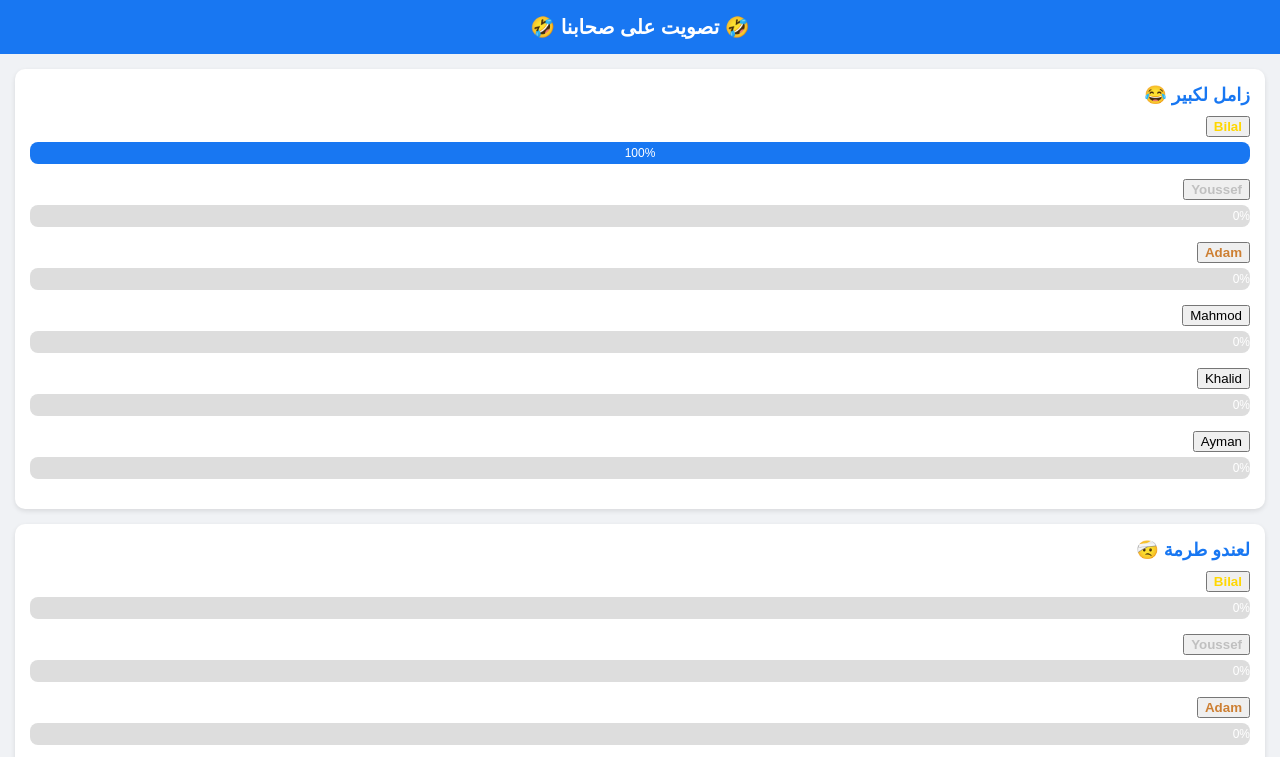
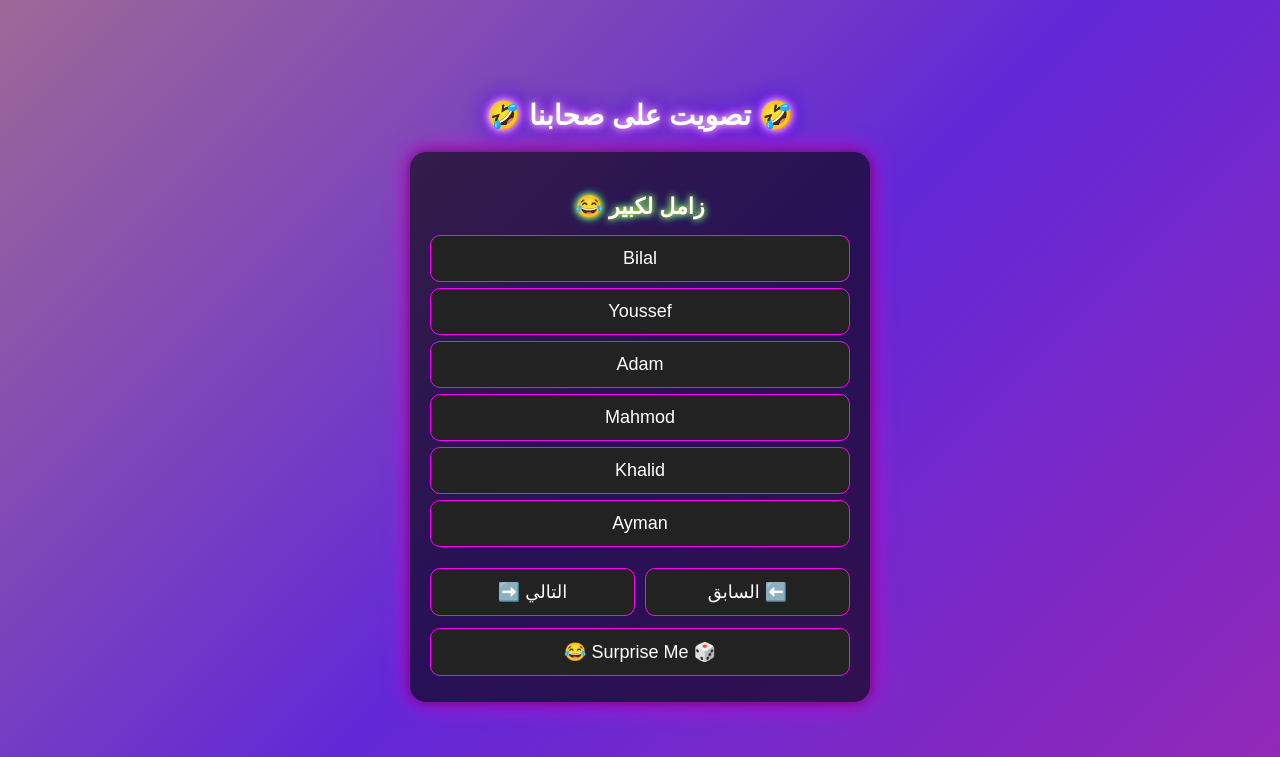
Before and after one commit to MarokiCrypto/plaaay, a plain HTML site: page index.html in a window 1280 px wide. Both pictures are taken after a click on the button "Bilal". Shown: the top 757 px of the page. Drawn offline with Linux system fonts and the light colour scheme.

Commit message:
Update index.html

```diff
--- a/index.html
+++ b/index.html
@@ -6,174 +6,226 @@
   <meta name="viewport" content="width=device-width, initial-scale=1.0">
   <style>
     body {
-      font-family: Arial, sans-serif;
-      background: #f0f2f5;
       margin: 0;
-      padding: 0;
-      color: #1c1e21;
+      font-family: 'Arial', sans-serif;
+      color: #fff;
+      background: linear-gradient(-45deg,#f9ce34,#ee2a7b,#6228d7,#f9ce34);
+      background-size: 400% 400%;
+      animation: gradientMove 10s ease infinite;
+      display: flex;
+      justify-content: center;
+      align-items: center;
+      min-height: 100vh;
+      flex-direction: column;
+      overflow-x: hidden;
+    }
+    @keyframes gradientMove {
+      0% {background-position:0% 50%}
+      50% {background-position:100% 50%}
+      100% {background-position:0% 50%}
     }
     header {
-      background: #1877f2;
-      color: white;
-      padding: 15px;
+      font-size: 28px;
+      font-weight: bold;
+      margin-bottom: 20px;
+      text-shadow: 0 0 8px #fff, 0 0 15px #ff00ff, 0 0 25px #00f;
+    }
+    .card {
+      background: rgba(0,0,0,0.6);
+      border-radius: 16px;
+      padding: 20px;
+      width: 95%;
+      max-width: 420px;
       text-align: center;
-      font-size: 20px;
-      font-weight: bold;
+      box-shadow: 0 0 15px rgba(0,0,0,0.6),0 0 25px #ff00ff;
+      animation: fadeIn 0.6s ease;
     }
-    .category {
-      background: #fff;
-      margin: 15px;
-      padding: 15px;
-      border-radius: 10px;
-      box-shadow: 0 2px 5px rgba(0,0,0,0.1);
+    @keyframes fadeIn {
+      from {opacity: 0; transform: translateY(30px);}
+      to {opacity: 1; transform: translateY(0);}
     }
-    .category h3 {
-      margin: 0 0 10px;
-      color: #1877f2;
-      font-size: 18px;
+    .card h3 {
+      margin-bottom: 15px;
+      font-size: 22px;
+      text-shadow: 0 0 6px #ff0,0 0 10px #0ff;
     }
-    .names button {
+    button {
       display: block;
       width: 100%;
-      margin: 5px 0;
-      padding: 10px;
-      background: #e7f3ff;
-      border: 1px solid #1877f2;
-      border-radius: 8px;
-      font-size: 16px;
+      margin: 6px 0;
+      padding: 12px;
+      background: #222;
+      border: 1px solid #ff00ff;
+      border-radius: 10px;
+      color: #fff;
+      font-size: 18px;
       cursor: pointer;
-      transition: transform 0.2s, background 0.2s;
+      transition: 0.3s;
       position: relative;
       overflow: hidden;
     }
-    .names button:hover {
-      background: #d0e7ff;
-    }
-    .names button:active {
-      transform: scale(0.95) rotate(-2deg);
-    }
-    .bar {
-      background: #ddd;
-      border-radius: 8px;
-      overflow: hidden;
-      margin: 5px 0 15px;
-      height: 22px;
-      position: relative;
-    }
-    .bar-fill {
-      background: #1877f2;
-      height: 100%;
-      width: 0;
-      color: white;
-      text-align: center;
-      font-size: 12px;
-      line-height: 22px;
-      transition: width 0.6s ease;
+    button:hover {
+      background: #ff00ff;
+      color: #fff;
+      box-shadow: 0 0 12px #ff00ff,0 0 20px #0ff;
     }
     .emoji-fly {
       position: absolute;
       animation: fly 1s forwards;
-      font-size: 24px;
+      font-size: 26px;
       pointer-events: none;
     }
     @keyframes fly {
-      0% { opacity: 1; transform: translateY(0) scale(1);}
-      100% { opacity: 0; transform: translateY(-60px) scale(1.5);}
+      0% {opacity:1; transform:translateY(0) scale(1);}
+      100% {opacity:0; transform:translateY(-60px) scale(1.5);}
     }
-    .top1 {color: gold; font-weight: bold;}
-    .top2 {color: silver; font-weight: bold;}
-    .top3 {color: #cd7f32; font-weight: bold;}
+    .controls {
+      margin-top: 15px;
+      display: flex;
+      justify-content: space-between;
+      gap: 10px;
+    }
+    .leaderboard {
+      background: rgba(0,0,0,0.7);
+      padding: 20px;
+      border-radius: 16px;
+      box-shadow: 0 0 15px #0ff, 0 0 25px #f0f;
+      text-align: center;
+      width: 95%;
+      max-width: 420px;
+    }
+    .leaderboard h2 {
+      margin-bottom: 15px;
+      font-size: 24px;
+    }
+    .progress {
+      background: #444;
+      border-radius: 8px;
+      height: 22px;
+      margin: 5px 0;
+      overflow: hidden;
+    }
+    .progress-fill {
+      height: 100%;
+      text-align: center;
+      line-height: 22px;
+      color: #fff;
+      font-size: 13px;
+      transition: width 0.5s;
+    }
+    .gold {color: gold; font-weight: bold;}
+    .silver {color: silver; font-weight: bold;}
+    .bronze {color: #cd7f32; font-weight: bold;}
   </style>
 </head>
 <body>
 
 <header>🤣 تصويت على صحابنا 🤣</header>
-<div id="polls"></div>
+<div class="card" id="questionCard">
+  <h3 id="question"></h3>
+  <div id="options"></div>
+  <div class="controls">
+    <button onclick="prevQuestion()">⬅️ السابق</button>
+    <button onclick="nextQuestion()">التالي ➡️</button>
+  </div>
+  <button onclick="randomVote()">🎲 Surprise Me 😂</button>
+</div>
 
-<!-- أصوات ضحك -->
+<div class="leaderboard" id="leaderboard" style="display:none;">
+  <h2>🏆 الترتيب النهائي 🏆</h2>
+  <div id="results"></div>
+</div>
+
+<!-- أصوات -->
 <audio id="laugh1" src="https://www.myinstants.com/media/sounds/cartoon-laugh.mp3"></audio>
 <audio id="laugh2" src="https://www.myinstants.com/media/sounds/laugh.mp3"></audio>
 <audio id="laugh3" src="https://www.myinstants.com/media/sounds/trollolol.mp3"></audio>
 
 <script>
-  const names = ["Bilal", "Youssef", "Adam", "Mahmod", "Khalid", "Ayman"];
+  const names = ["Bilal","Youssef","Adam","Mahmod","Khalid","Ayman"];
   const categories = [
-    "زامل لكبير 😂","لعندو طرمة 🤕","لكيتعطل 🐌","لفه سلوكية 🤡","لكيطير 🕊️","ضحكي 🤣","طنيزي 😜",
-    "وجه لبدبول 😹","لمطور 👨‍💻","زويمل 😎","لبكاي علا لبنات 😭","طياااح 🤦‍♂️","لخويب 🤢",
-    "لوين 🌈","لمزببب 🤯","لفيه لعبة 🎮","لكوايري ⚽","سواك 🪥","لي باع ضحكنا كملين 😅",
-    "مول لبكيرت باااععع 🐓","حواي PES 🎮","حواي لمكلة 🍔","حواي زكوكا 🥤","لكيوصل لهدرا 🎤",
-    "لموه مليييحة 👩","لباه ضرفات 👊","لحواه لعساس 👮","لي معمرو غيطفرو 💸","لغيولي ريش مان 🐔",
-    "ابو لعرندس 🐒","لول فنا لي غيموت 💀","حواي طوجن 🍲","طبااخ 👨‍🍳","لقويويد 🥴",
-    "لحوا ناصر ف دروج 🪜","نود تحوااا علا سلامتكم مع خالص لحتام 🙏"
+    "زامل لكبير 😂","لعندو طرمة 🤕","لكيتعطل 🐌","لفه سلوكية 🤡","لكيطير 🕊️","ضحكي 🤣","طنيزي 😜"
   ];
+  let votes = JSON.parse(localStorage.getItem("votes2077")) || {};
+  let current = 0;
 
-  let votes = JSON.parse(localStorage.getItem("votes")) || {};
-
-  function renderPolls() {
-    const pollsDiv = document.getElementById("polls");
-    pollsDiv.innerHTML = "";
-    categories.forEach(cat => {
-      if (!votes[cat]) votes[cat] = {};
-      let total = Object.values(votes[cat]).reduce((a,b)=>a+b,0);
-
-      const div = document.createElement("div");
-      div.className = "category";
-      div.innerHTML = `<h3>${cat}</h3>`;
-
-      // ترتيب top
-      const sorted = Object.entries(votes[cat]).sort((a,b)=>b[1]-a[1]);
-
-      names.forEach(n => {
-        if (!votes[cat][n]) votes[cat][n] = 0;
-        let percent = total ? Math.round((votes[cat][n]/total)*100) : 0;
-
-        const btn = document.createElement("button");
-        btn.textContent = n;
-        btn.onclick = (e) => vote(cat, n, e);
-
-        // bar
-        const bar = document.createElement("div");
-        bar.className = "bar";
-        const fill = document.createElement("div");
-        fill.className = "bar-fill";
-        fill.style.width = percent+"%";
-        fill.textContent = percent+"%";
-        bar.appendChild(fill);
-
-        // highlight top 3
-        let pos = sorted.findIndex(x=>x[0]===n);
-        if (pos === 0) btn.classList.add("top1");
-        if (pos === 1) btn.classList.add("top2");
-        if (pos === 2) btn.classList.add("top3");
-
-        div.appendChild(btn);
-        div.appendChild(bar);
-      });
-      pollsDiv.appendChild(div);
+  function renderQuestion() {
+    if(current >= categories.length) {showLeaderboard(); return;}
+    document.getElementById("question").textContent = categories[current];
+    const options = document.getElementById("options");
+    options.innerHTML = "";
+    names.forEach(n=>{
+      if(!votes[categories[current]]) votes[categories[current]]={};
+      if(!votes[categories[current]][n]) votes[categories[current]][n]=0;
+      const btn = document.createElement("button");
+      btn.textContent = n;
+      btn.onclick = (e)=>vote(categories[current],n,e);
+      options.appendChild(btn);
     });
   }
 
-  function vote(cat, name, e) {
-    votes[cat][name] += 1;
-    localStorage.setItem("votes", JSON.stringify(votes));
+  function vote(cat,name,e) {
+    votes[cat][name]++;
+    localStorage.setItem("votes2077",JSON.stringify(votes));
 
-    // صوت ضحك عشوائي
-    const laughs = ["laugh1","laugh2","laugh3"];
-    const rand = laughs[Math.floor(Math.random()*laughs.length)];
-    document.getElementById(rand).play();
+    // ضحك عشوائي
+    const laughs=["laugh1","laugh2","laugh3"];
+    document.getElementById(laughs[Math.floor(Math.random()*laughs.length)]).play();
 
-    // إيموجي طاير
-    const emojiList = ["😂","🤣","😜","😹","😅"];
-    const emoji = document.createElement("div");
-    emoji.className = "emoji-fly";
-    emoji.textContent = emojiList[Math.floor(Math.random()*emojiList.length)];
+    // Emoji طايرة
+    const emojiList=["😂","🤣","😜","😹","😅"];
+    const emoji=document.createElement("div");
+    emoji.className="emoji-fly";
+    emoji.textContent=emojiList[Math.floor(Math.random()*emojiList.length)];
     e.target.appendChild(emoji);
     setTimeout(()=>emoji.remove(),1000);
-
-    renderPolls();
   }
 
-  renderPolls();
+  function nextQuestion() {
+    current++;
+    renderQuestion();
+  }
+  function prevQuestion() {
+    if(current>0) current--;
+    renderQuestion();
+  }
+  function randomVote() {
+    const randName = names[Math.floor(Math.random()*names.length)];
+    vote(categories[current],randName,{target:document.querySelector("#options button")});
+  }
+
+  function showLeaderboard() {
+    document.getElementById("questionCard").style.display="none";
+    document.getElementById("leaderboard").style.display="block";
+    const resultsDiv=document.getElementById("results");
+    resultsDiv.innerHTML="";
+    let scores={};
+    categories.forEach(cat=>{
+      for(let n in votes[cat]) {
+        if(!scores[n]) scores[n]=0;
+        scores[n]+=votes[cat][n];
+      }
+    });
+    const sorted=Object.entries(scores).sort((a,b)=>b[1]-a[1]);
+    sorted.forEach((s,i)=>{
+      const bar=document.createElement("div");
+      bar.className="progress";
+      const fill=document.createElement("div");
+      fill.className="progress-fill";
+      let percent=Math.round((s[1]/(categories.length*names.length))*100);
+      fill.style.width=percent+"%";
+      fill.textContent=`${s[0]} : ${s[1]} صوت (${percent}%)`;
+      if(i===0) fill.style.background="gold";
+      else if(i===1) fill.style.background="silver";
+      else if(i===2) fill.style.background="#cd7f32";
+      else fill.style.background="#1877f2";
+      bar.appendChild(fill);
+      resultsDiv.appendChild(bar);
+    });
+  }
+
+  renderQuestion();
 </script>
+
 </body>
 </html>
```
